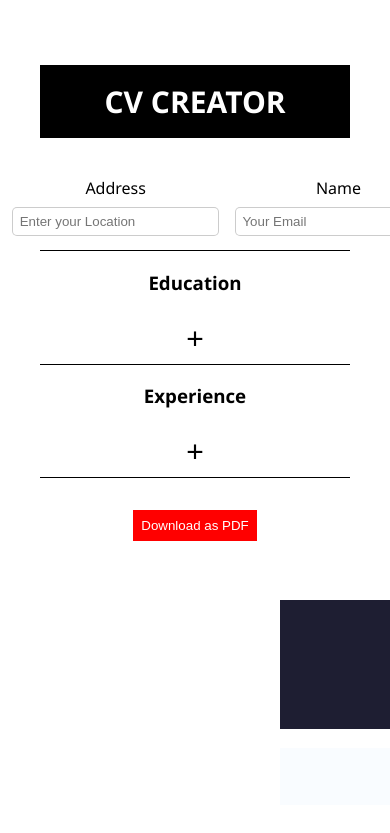
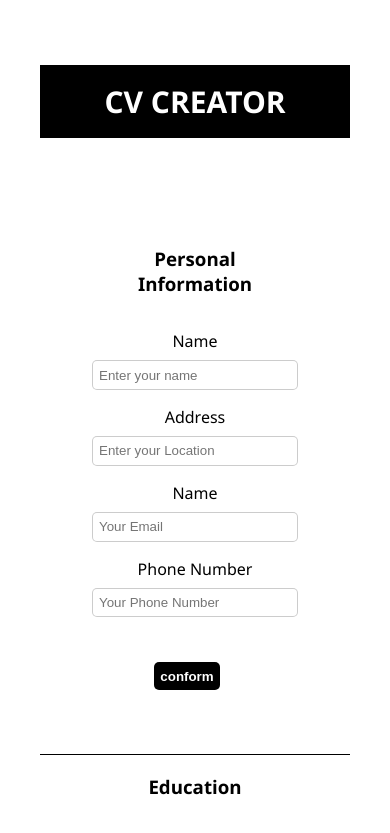
Before and after one commit to 808NV/odin-CV-application, a React (Vite) app: page / in a window 390 px wide. Shown: the top 833 px of the page. Built offline with nearby package versions, Linux system fonts and the light colour scheme.

Commit message:
Add responsive styling using a media query for a minimum width of 700px

```diff
--- a/src/App.css
+++ b/src/App.css
@@ -129,3 +129,17 @@ svg {
   background-color: #fff;
   color: rgb(255, 0, 0);
 }
+
+/*** adding responsiveness ***/
+@media (min-height: 700px) {
+  .personal,
+  .education > .modal,
+  .experience > .modal {
+    display: flex;
+    flex-direction: column;
+    justify-content: center;
+    align-items: center;
+    gap: 1rem;
+    padding: 4rem;
+  }
+}
```
